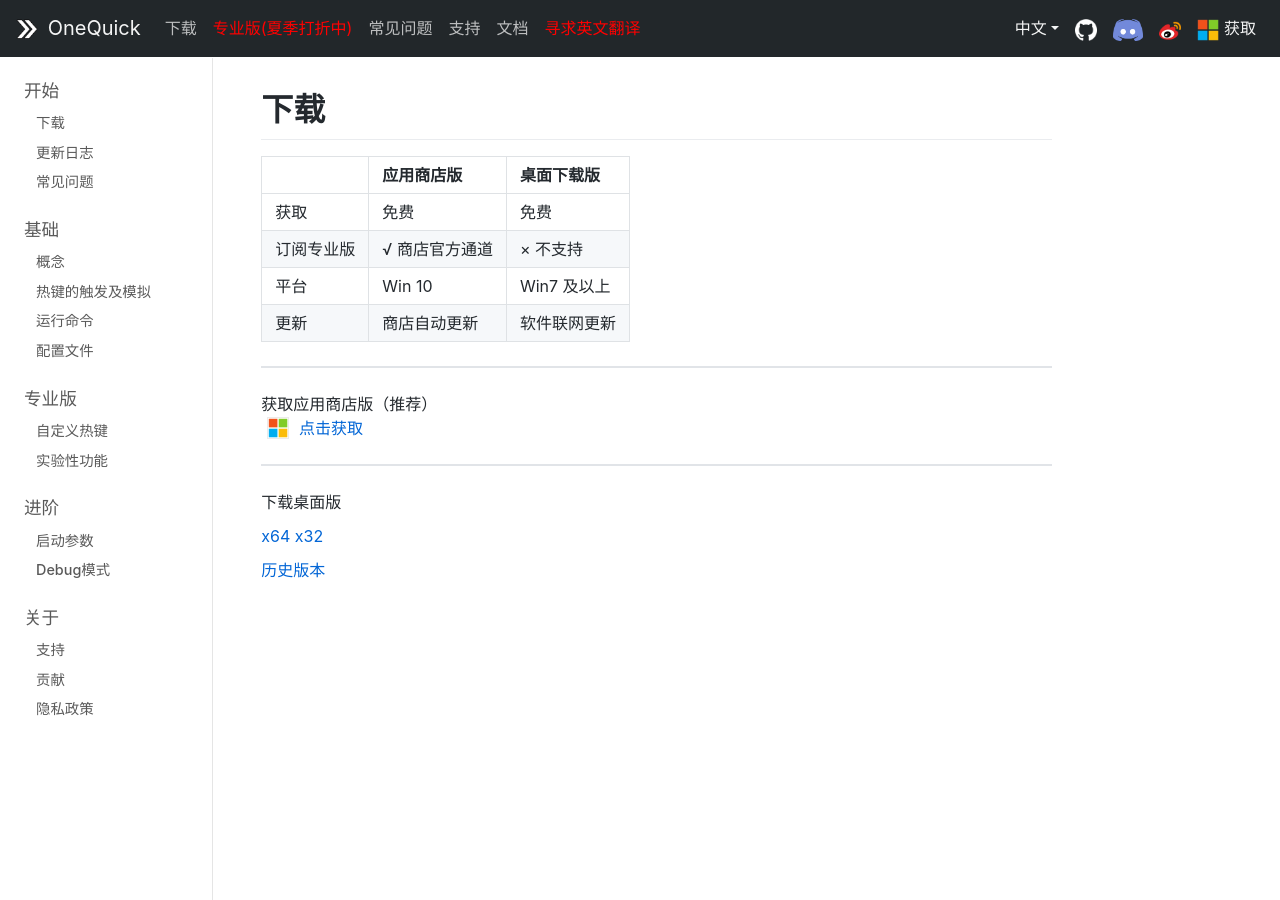
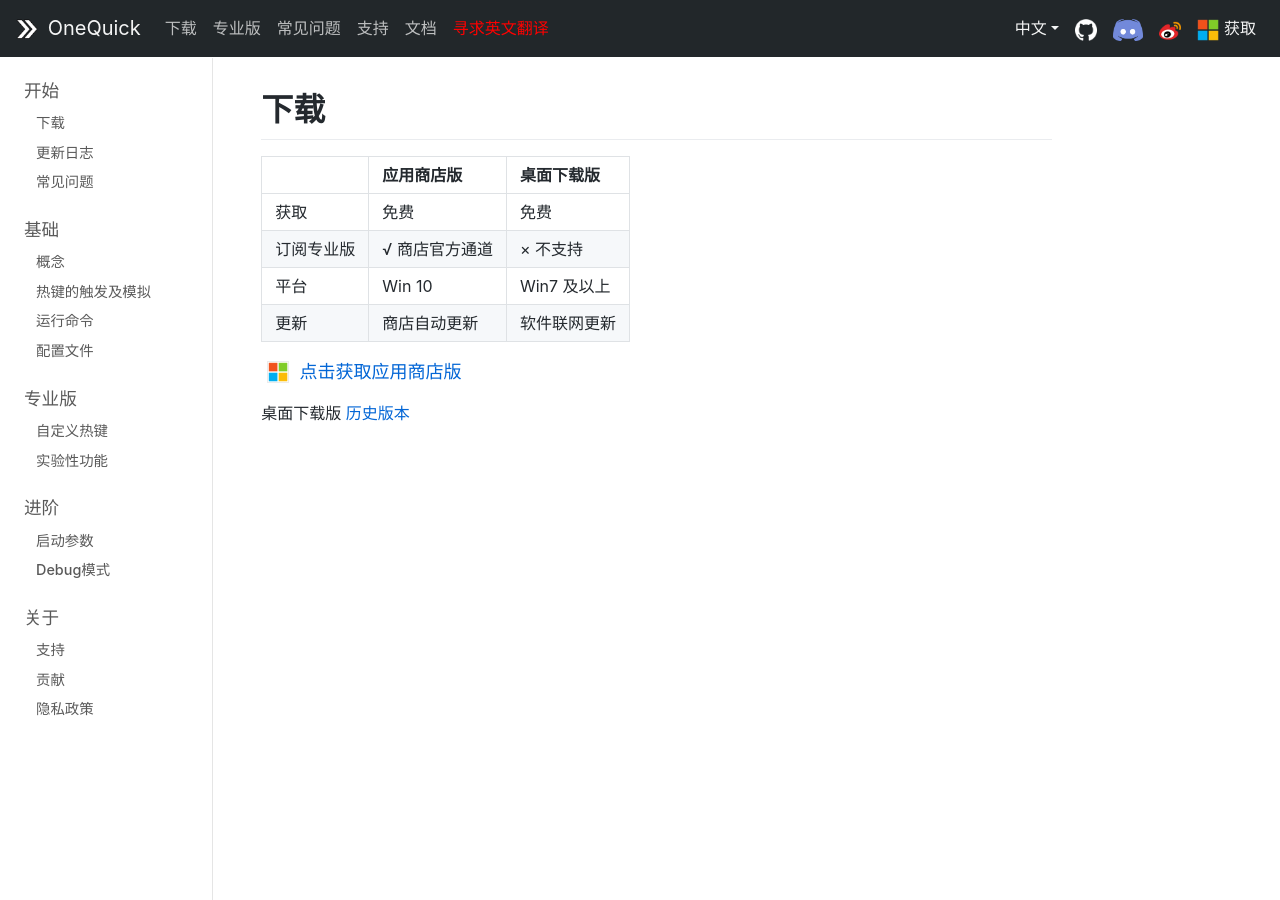
Before and after one commit to OneQuick/OneQuick.github.io-v1-legacy, a Jekyll site: the page built from _docs/1.getting-started/download.md, in a window 1280 px wide. Built offline with Jekyll 4.4.1, drawn with Linux system fonts in a browser that asks for light colours.

Commit message:
remove discount tag, update download page

```diff
--- a/_docs/1.getting-started/download.md
+++ b/_docs/1.getting-started/download.md
@@ -26,24 +26,20 @@
 | Update | by Store | by App |
 </markdown></en>
 
----
 
-<cn>获取应用商店版（推荐）</cn><en>Microsoft Store Link (Recommended)</en>
-
+<p style="font-size: 18px; margin-top: 10px;">
 <a href="https://www.microsoft.com/store/apps/9pfn5k6qxt46">
 	<img src="/img/ms-logo.png" style="height: 20px; margin: -3px 5px 0 6px;">
-	<span><cn>点击获取</cn><en>Get in Store</en></span>
+	<span><cn>点击获取应用商店版</cn><en>Get in Microsoft Store</en></span>
 </a>
+</p>
 
----
+<p>
+<cn>桌面下载版</cn><en>Desktop Version</en>
+<a href="https://github.com/OneQuick/OneQuick.github.io/tree/master/bin">
+<cn>历史版本</cn><en>Historys</en>
+</a>
+</p>
 
-<cn>下载桌面版</cn><en>Desktop Version</en>
-
-<div style="margin: 10px 0;">
-	<a class="m-color" href="/bin/OneQuick.{{site.stable-version}}.x64.zip" onclick="ga('send', 'event', 'download', 'desktop', 'x64');">x64</a>
-	<a class="m-color" href="/bin/OneQuick.{{site.stable-version}}.x86.zip" onclick="ga('send', 'event', 'download', 'desktop', 'x86');">x32</a>
-</div>
-
-<p><a href="https://github.com/OneQuick/OneQuick.github.io/tree/master/bin"><cn>历史版本</cn><en>Historys</en></a></p>
 
 {% include download-open.html %}
--- a/_layouts/index.html
+++ b/_layouts/index.html
@@ -109,9 +109,8 @@
           </li>
           <li class="nav-item">
             <a class="nav-link"
-              style="color: red;"
-              data-mlang-text-cn="专业版(夏季打折中)"
-              data-mlang-text-en="Pro(Discount)"
+              data-mlang-text-cn="专业版"
+              data-mlang-text-en="Pro"
               data-mlang-href-cn="{%- include get_link.html name='pro' lang='cn' -%}"
               data-mlang-href-en="{%- include get_link.html name='pro' lang='en' -%}">
             </a>
```
